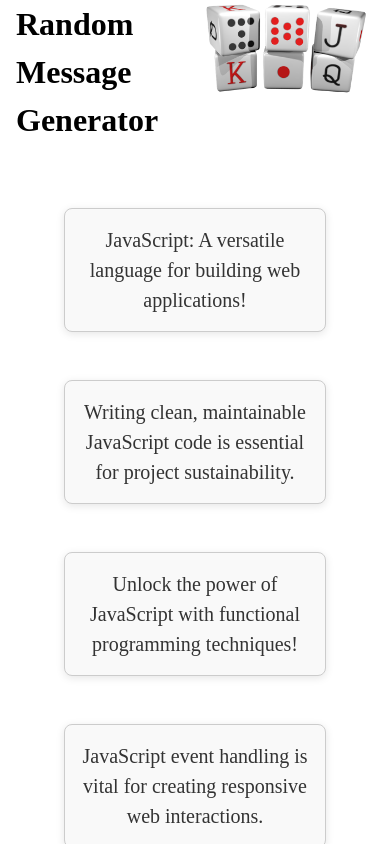
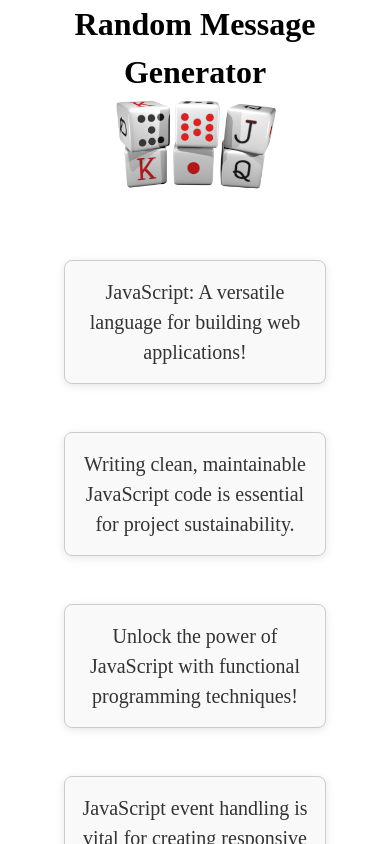
Before and after one commit to fringe4life/random-message-generator, a Svelte app: page / in a window 390 px wide. Shown: the top 844 px of the page. Built offline with nearby package versions, Linux system fonts and the light colour scheme.

Commit message:
added media query to make header responsive

```diff
--- a/src/App.svelte
+++ b/src/App.svelte
@@ -38,8 +38,6 @@
     grid-template-columns: repeat(auto-fit, minmax(min(300px, 100%), 1fr));
     gap: 1rem;
   }
-
-
 </style>
 
 <main class="autofit-grid">
--- a/src/styles.css
+++ b/src/styles.css
@@ -9,6 +9,14 @@
 
 		img {
 			height: 100px;
+			object-fit: contain;
+		}
+	}
+	@media (width <= 450px) {
+		header {
+			flex-direction: column;
+			justify-content: center;
+			text-align: center;
 		}
 	}
 }
```
